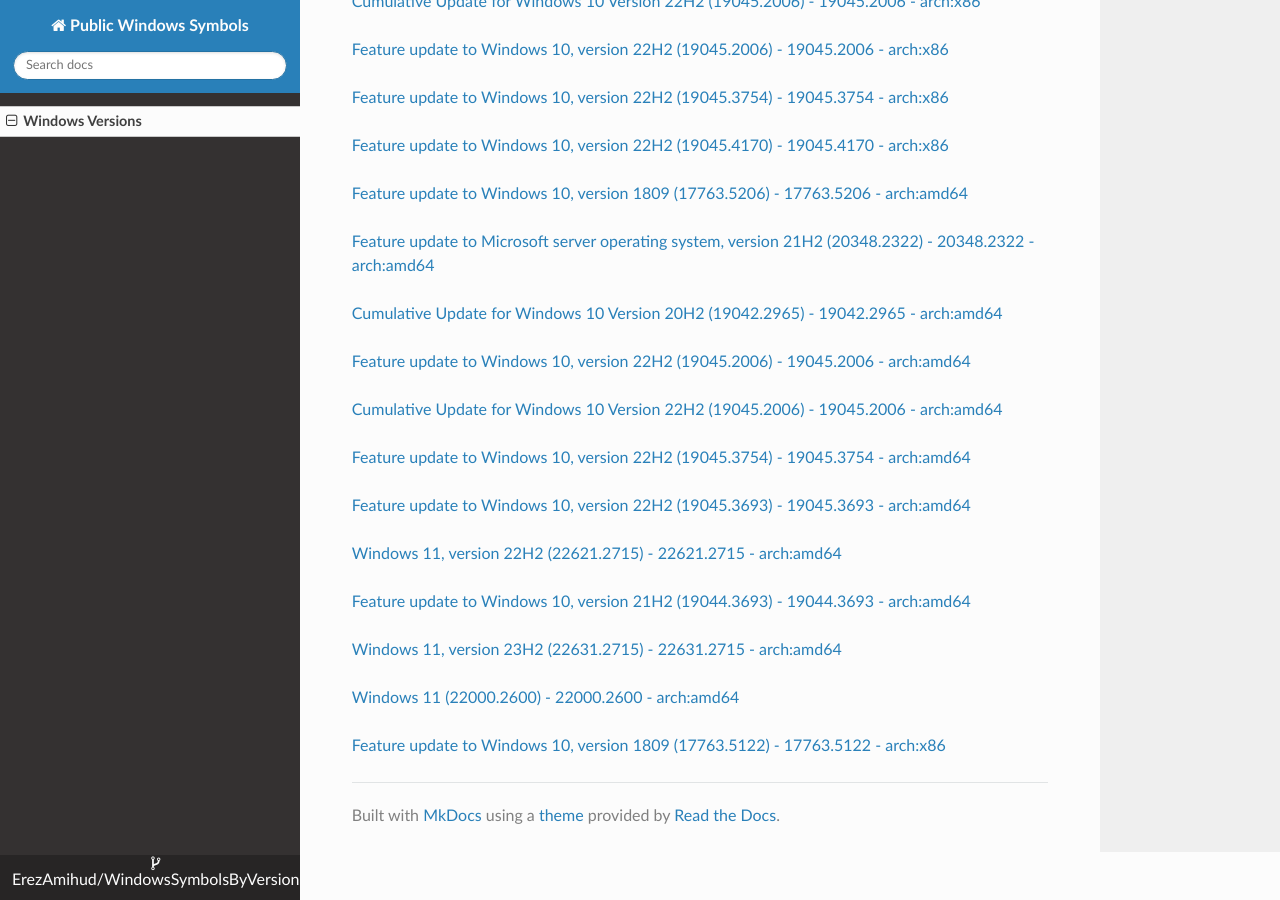
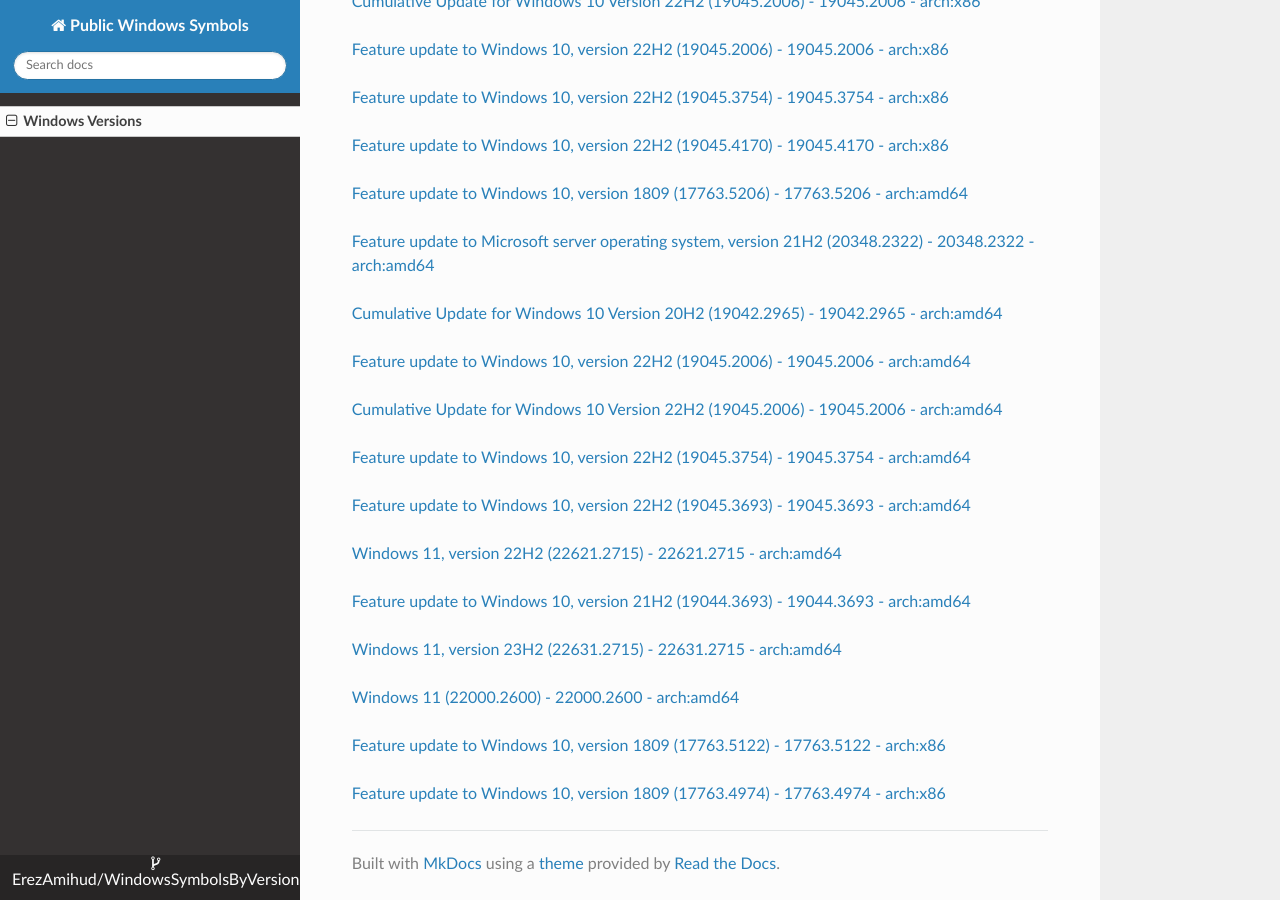
Before and after one commit to ErezAmihud/WindowsSymbolsByVersion, an MkDocs documentation site: the page built from docs/index.md, in a window 1280 px wide and 900 px high, scrolled down 21125 px. Built offline with MkDocs 1.6.1, drawn with Linux system fonts in a browser that asks for light colours; nearby versions of some CDN libraries.

Commit message:
Automated commit, add manifest for 7f2d4132-3f7f-45b2-b07c-228bc7807799

```diff
--- a/docs/index.md
+++ b/docs/index.md
@@ -1180,3 +1180,6 @@
 
 
 [Feature update to Windows 10, version 1809 (17763.5122) - 17763.5122 - arch:x86](https://github.com/ErezAmihud/WindowsSymbolsByVersion/blob/main/manifests/a0104ee8-62f8-4c2c-b181-997b74d0e2a3.manifest)
+
+
+[Feature update to Windows 10, version 1809 (17763.4974) - 17763.4974 - arch:x86](https://github.com/ErezAmihud/WindowsSymbolsByVersion/blob/main/manifests/7f2d4132-3f7f-45b2-b07c-228bc7807799.manifest)
```
Also changed, not shown: process_builds.json (+1 -1 lines), 1 other file.
